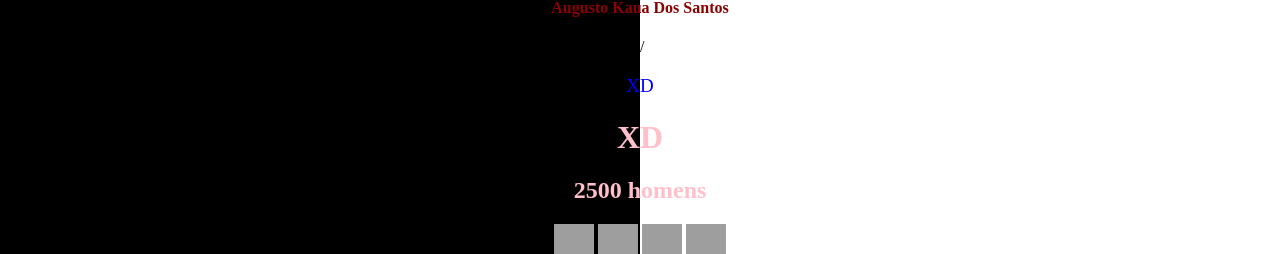
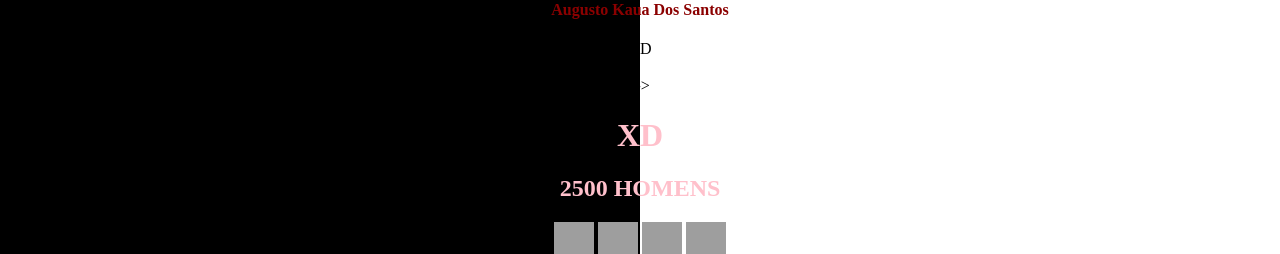
Before and after one commit to aks10-ifal/xd, a plain HTML site: page index.html in a window 1280 px wide. Shown: the part 403-657 px from the top of the page. Drawn offline with Linux system fonts and the light colour scheme; grey boxes are pictures that could not be loaded.

Commit message:
Update index.html

```diff
--- a/index.html
+++ b/index.html
@@ -69,8 +69,8 @@
    <div class="center">
   <img src="https://i.ibb.co/fnV2xbC/iceland-1979445-1280.jpg" alt="iceland-1979445-1280" class="foto">
   <h4>Augusto Kaua Dos Santos</h4>
-     //<p>XD</p>
-     <h1 style="color: pink;">XD</h1><h2 style="color: pink;">2500 homens</h2>
+     <! --<p>XD</p> -->
+     <h1 style="color: pink;">XD</h1><h2 style="color: pink;">2500 HOMENS</h2>
 <div class="icon">
  <a href="https://ibb.co/4YjTWZZ"><img src="https://i.ibb.co/4YjTWZZ/vecteezy-whatsapp-logo-png-whatsapp-icon-png-whatsapp-transparent-18930564-228.png" alt="vecteezy-whatsapp-logo-png-whatsapp-icon-png-whatsapp-transparent-18930564-228" border="0"></a>
 
```
